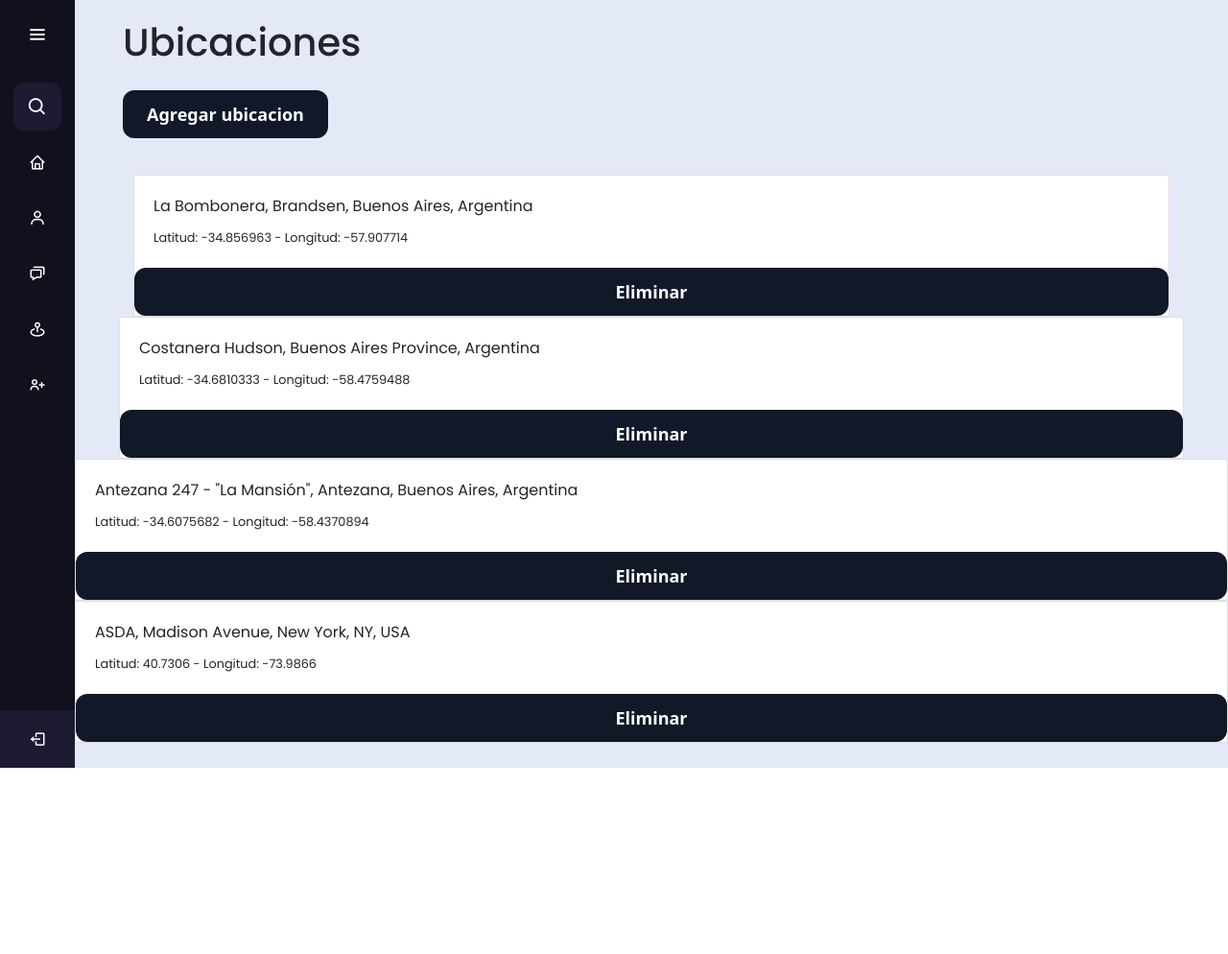
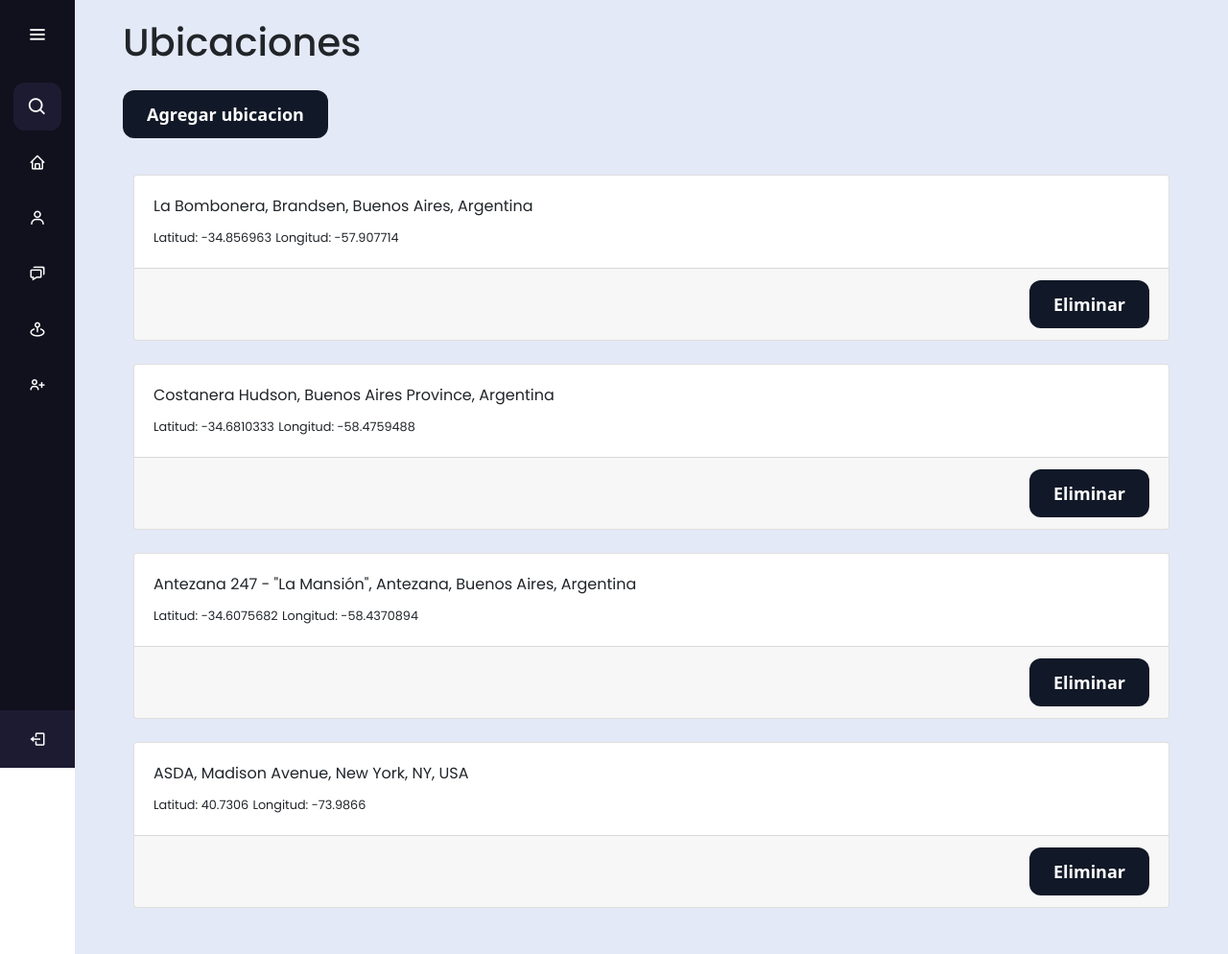
Before and after one commit to leesan2000/deu_HM, a Django app: page /addresses/ in a window 1280 px wide. Shown: the whole page at 96% size. Before the commit the page ends 800 px from the top, so only its background shows below. Run offline with Django 4.2, Linux system fonts and the light colour scheme; a user stored in the database is signed in; data comes from the database, SQL or seed files in the repository; both versions use the stored data as it was after the commit; some libraries are stand-ins or nearby versions.

Commit message:
Estilos Ubicaciones arreglado

```diff
--- a/deu_HM/templates/addresses.html
+++ b/deu_HM/templates/addresses.html
@@ -11,7 +11,8 @@
 <link rel="stylesheet" href="{% static 'css/avisos.css' %}">
 <script src="https://cdn.jsdelivr.net/npm/@popperjs/core@2.5.4/dist/umd/popper.min.js"></script>
 <script src="https://stackpath.bootstrapcdn.com/bootstrap/4.5.2/js/bootstrap.min.js"></script>
-<link rel="stylesheet" href="https://cdn.jsdelivr.net/npm/bootstrap@4.3.1/dist/css/bootstrap.min.css" integrity="sha384-ggOyR0iXCbMQv3Xipma34MD+dH/1fQ784/j6cY/iJTQUOhcWr7x9JvoRxT2MZw1T" crossorigin="anonymous">
+<link rel="stylesheet" href="https://cdn.jsdelivr.net/npm/bootstrap@4.3.1/dist/css/bootstrap.min.css"
+    integrity="sha384-ggOyR0iXCbMQv3Xipma34MD+dH/1fQ784/j6cY/iJTQUOhcWr7x9JvoRxT2MZw1T" crossorigin="anonymous">
 
 
 <h1 style="margin-bottom: 20px; margin-left: 50px; padding-top: 20px;">Ubicaciones</h1>
@@ -19,7 +20,8 @@
 
 <h1>
     <a href="{% url 'create' %}">
-        <button class="button-40" style="margin-left: 50px; margin-bottom: 30px;" role="button">Agregar ubicacion</button>
+        <button class="button-40" style="margin-left: 50px; margin-bottom: 30px;" role="button">Agregar
+            ubicacion</button>
     </a>
 </h1>
 
@@ -27,7 +29,7 @@
     {% if messages %}
     <ul class="success-message">
         {% for message in messages %}
-        <p  {% if message.tags %} class=" {{ message.tags }} " {% endif %}> {{ message }} </p>
+        <p {% if message.tags %} class=" {{ message.tags }} " {% endif %}> {{ message }} </p>
         {% endfor %}
     </ul>
     {% endif %}
@@ -37,24 +39,30 @@
 <div class="container">
     <div class="col-md-12">
         {% for ubic in ubics %}
-            <div class="card b-1 hover-shadow mb-20 mr-50 ml-50">
+        <div class="card b-1 hover-shadow mb-4">
             <div class="media card-body">
                 <div class="media-body">
                     <div class="mb-2">
                         <span class="fs-20 pr-16">{{ubic.address}}</span>
                     </div>
-                        <small class="fs-16 fw-300 ls-1">Latitud: {{ubic.lat}} - </small>
-                        <small class="fs-16 fw-300 ls-1">Longitud: {{ubic.long}}</small>
+                    <small class="fs-16 fw-300 ls-1">Latitud: {{ ubic.lat }}</small>
+                    <small class="fs-16 fw-300 ls-1">Longitud: {{ ubic.long }}</small>
                 </div>
             </div>
+            <footer class="card-footer d-flex align-items-center">
+                <div class="ml-auto">
                     <button class="button-40" data-toggle="modal" data-target="#exampleModal">Eliminar</button>
                 </div>
+            </footer>
+        </div>
 
-            <div class="modal fade" id="exampleModal" tabindex="-1" role="dialog" aria-labelledby="exampleModalLabel" aria-hidden="true">
+        <div class="modal fade" id="exampleModal" tabindex="-1" role="dialog" aria-labelledby="exampleModalLabel"
+            aria-hidden="true">
             <div class="modal-dialog" role="document">
                 <div class="modal-content">
                     <div class="modal-header">
-                    <h5 class="modal-title" id="exampleModalLabel">¿Esta seguro que desea eliminar la ubicacion?</h5>
+                        <h5 class="modal-title" id="exampleModalLabel">¿Esta seguro que desea eliminar la ubicacion?
+                        </h5>
                         <button type="button" class="close" data-dismiss="modal" aria-label="Close">
                             <span aria-hidden="true">&times;</span>
                         </button>
@@ -68,10 +76,9 @@
                 </div>
             </div>
         </div>
+        {% endfor %}
     </div>
-        {% endfor %}
     <br>
-    </div>
 </div>
 
 
```
Also changed, not shown: deu_HM/templates/notes.html (+6 -7 lines), db.sqlite3, users/migrations/0007_alter_customuser_gender.py (added). Lines whose indentation alone changed are shown as unchanged.
